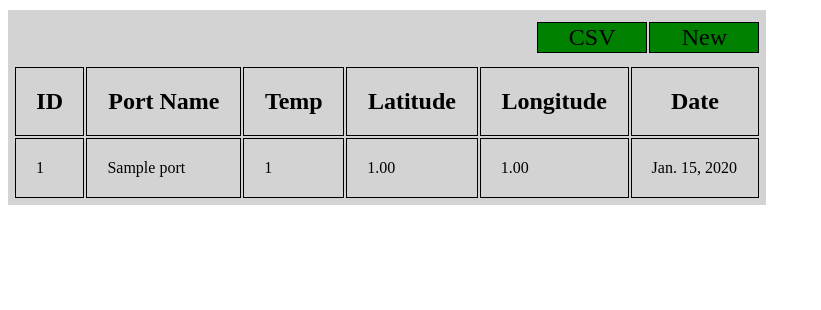
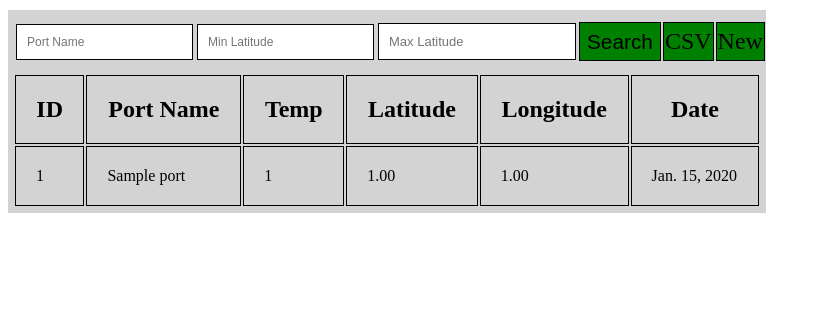
Before and after one commit to Rohinichandrala/sample_django, a Django app: page /ports/ in a window 1280 px wide. Shown: the top 310 px of the page, without its empty margins (0-821 px from the left). Run offline with Django 4.2, Linux system fonts and the light colour scheme; tables that the repository leaves empty hold one stand-in row (values such as "Sample post").

Commit message:
Added Search option on port name and latitude

```diff
--- a/ports/add_form.py
+++ b/ports/add_form.py
@@ -29,3 +29,19 @@ class AddForm(forms.Form):
 
 class BatchImportPortForm(forms.Form):
     import_ports = forms.FileField(label="Upload csv file with ports information")
+
+
+class SearchForm(forms.Form):
+    port_name = forms.CharField(max_length=100, widget=forms.TextInput(attrs={'placeholder': 'Port Name'}),
+                                required=False)
+    min_latitude = forms.DecimalField(min_value=-90, widget=forms.TextInput(attrs={'placeholder': 'Min Latitude'}),
+                                      required=False,
+                                      error_messages={
+                                          "min_value": "Latitude values should be greater than -90"
+                                      })
+    max_latitude = forms.DecimalField(max_value=90, widget=forms.TextInput(
+        attrs={'placeholder': 'Max Latitude', 'style': "font-size:13px"}),
+                                      required=False,
+                                      error_messages={
+                                          "max_value": "Latitude values should be greater than 90"
+                                      })
--- a/ports/static/ports/index.css
+++ b/ports/static/ports/index.css
@@ -13,17 +13,18 @@ div.ports {
     font-size: 1.5rem;
 }
 
-div a{
+div a {
     text-decoration: none;
     color: black;
 }
+
 table.table2 {
     width: 100%;
     direction: ltr;
     padding: 10px 5px 5px 5px;
 }
 
-table.table2 tr{
+table.table2 tr {
     width: 100%;
     direction: ltr;
 }
@@ -58,3 +59,21 @@ table.table1 td {
     border: 1px solid #000;
     border-collapse: collapse;
 }
+
+table.table2 tr td button {
+    background-color: green;
+    border: none;
+    text-align: center;
+    text-decoration: none;
+    display: inline-block;
+    font-size: 1.3rem;
+}
+
+table.table2 tr th input{
+    font-size: 12px;
+    text-align-all: center;
+    border-spacing: 20px 20px;
+    padding: 10px 10px 10px 10px;
+    border: 1px solid #000;
+    border-collapse: collapse;
+}
--- a/ports/templates/ports/index.html
+++ b/ports/templates/ports/index.html
@@ -7,15 +7,24 @@
     <header>
         <link rel="stylesheet" href="{% static 'ports/index.css' %}">
     </header>
-    <form>
     <div class="ports">
         <div>
+            <form action="/ports/" method="post">
+                {% csrf_token %}
                 <table class="table2">
                     <tr>
-                        <th></th>
-                        <th></th>
-                        <th></th>
-                        <th></th>
+                        <th>
+                            {{ form.port_name }}
+                        </th>
+                        <th>
+                            {{ form.min_latitude }}
+                        </th>
+                        <th>
+                            {{ form.max_latitude }}
+                        </th>
+                        <td>
+                            <button> Search</button>
+                        </td>
                         <td>
                             <a href="{% url 'upload' %}">CSV</a>
                         </td>
@@ -23,7 +32,15 @@
                             <a href="{% url 'add-ports' %}">New</a>
                         </td>
                     </tr>
+                    {% if invalidSearch %}
+                        <tr>
+                            <td colspan="6" style="background-color: lightgrey;color: darkred;border: none">
+                                Please check Latitude values. Allowed range is -90 to 90
+                            </td>
+                        </tr>
+                    {% endif %}
                 </table>
+            </form>
         </div>
         <div>
             <table class="table1">
@@ -48,5 +65,4 @@
             </table>
         </div>
     </div>
-    </form>
 {% endblock %}
--- a/ports/urls.py
+++ b/ports/urls.py
@@ -2,7 +2,7 @@ from django.urls import path
 from . import views
 
 urlpatterns = [
-    path('', views.ports_main, name='ports-index'),
+    path('', views.MainPort.as_view(), name='ports-index'),
     path('add', views.ports_add, name='add-ports'),
     path('upload-file', views.UploadBatchPortView.as_view(), name='upload'),
     path('download-sample-file', views.sample_csv_view, name='download-port-sample-data'),
--- a/ports/views.py
+++ b/ports/views.py
@@ -4,7 +4,7 @@ from django.http import HttpResponseRedirect
 from django.urls import reverse
 from ports.models import Port
 from ports.models import BatchPort
-from .add_form import AddForm, BatchImportPortForm
+from .add_form import AddForm, BatchImportPortForm, SearchForm
 from django.template.loader import render_to_string
 from django.views.generic.base import View
 import pandas as pd
@@ -12,6 +12,41 @@ from django.template import loader
 
 
 # Create your views here.
+class MainPort(View):
+    def get(self, request):
+        ports_list = Port.objects.all()
+        form = SearchForm()
+        return render(request, 'ports/index.html', {
+            'ports_list': ports_list,
+            'form': form,
+            "invalidSearch": False
+        })
+
+    def post(self, request):
+        form = SearchForm(request.POST)
+        if form.is_valid():
+            port_list = Port.objects.all()
+            filtered_ports = form.cleaned_data.get('port_name')
+            min_lat = form.cleaned_data.get('min_latitude')
+            max_lat = form.cleaned_data.get('max_latitude')
+            print("Entered port", filtered_ports)
+            if filtered_ports and filtered_ports.strip():
+                port_list = port_list.filter(port_name__contains=filtered_ports)
+            if min_lat is not None:
+                port_list = port_list.filter(latitude__gt=min_lat)
+            if max_lat is not None:
+                port_list = port_list.filter(latitude__lt=max_lat)
+            return render(request, 'ports/index.html', {
+                'ports_list': port_list,
+                'form': form,
+                "invalidSearch": False
+            })
+        else:
+            return render(request, 'ports/index.html', {
+                'form': form,
+                "invalidSearch": True
+            })
+
 
 def ports_main(request):
     ports_list = Port.objects.all()
```
Lines whose indentation alone changed are shown as unchanged.
